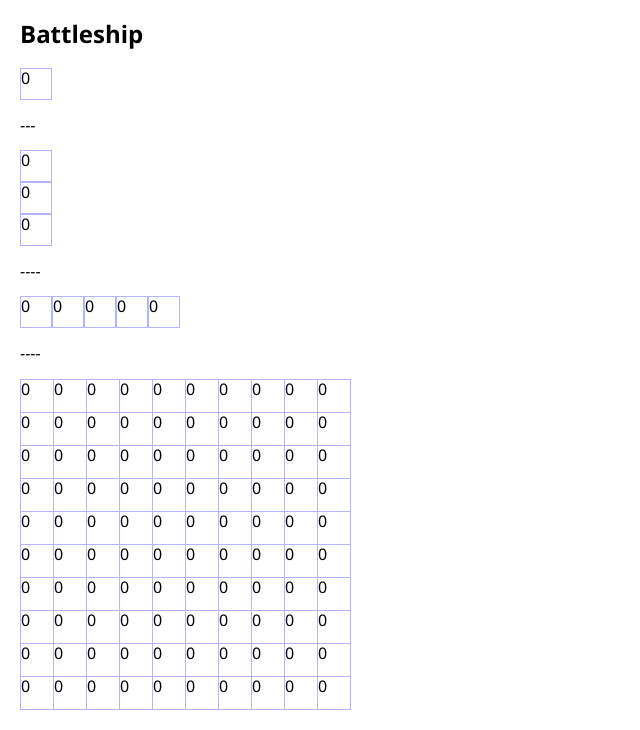
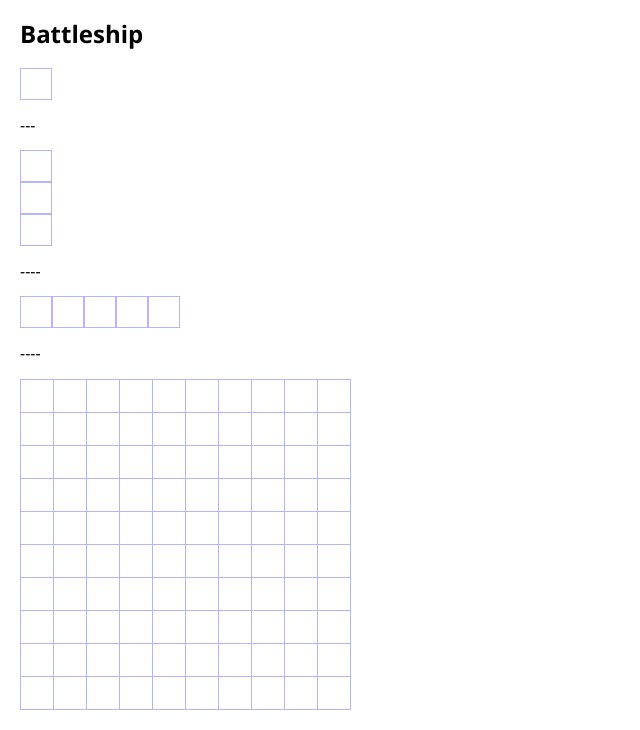
Before and after one commit to inaithani/battleship, a React (Create React App) app: page / in a window 1280 px wide. Shown: the top 730 px of the page, without its empty margins (0-640 px from the left). Built offline with nearby package versions, Linux system fonts and the light colour scheme.

Commit message:
Fixes to GridState and Ship dragging via React DND

```diff
--- a/src/App.tsx
+++ b/src/App.tsx
@@ -16,8 +16,16 @@
     const newState = [...gridState];
 
     gridStateUpdateObjects.forEach((gridStateUpdateObject) => {
-      const { cellState, rowIndex, columnIndex } = gridStateUpdateObject;
-      newState[rowIndex][columnIndex] = cellState;
+      const {
+        state,
+        rowIndex,
+        columnIndex,
+        isTarget = false,
+      } = gridStateUpdateObject;
+      newState[rowIndex][columnIndex] = {
+        isTarget,
+        state,
+      };
     });
 
     setGridState(newState);
--- a/src/components/grid/cell/Cell.module.scss
+++ b/src/components/grid/cell/Cell.module.scss
@@ -1,11 +1,19 @@
 .cell {
   background-color: #fff;
-}
-
-.cell.isOver {
-  background-color: red;
 }
 
 .isShip {
   border: 1px solid #b4b4ff;
 }
+
+.positionRelative {
+  position: relative;
+}
+
+.showDropPlaceholder {
+  border: 2px solid forestgreen;
+  position: absolute;
+  top: 0;
+  left: 0;
+  z-index: 1;
+}
--- a/src/components/grid/cell/Cell.tsx
+++ b/src/components/grid/cell/Cell.tsx
@@ -5,22 +5,17 @@
 
 export default function Cell({
   isShip = false,
-  isOver = false,
-  cellState = 0,
 }: ICellProps) {
   const size = DefaultGridDimesions.CellSize;
   const cellStyles = isShip ? { width: size - 2, height: size - 2 } : {};
   const cellClasses = classNames({
     [styles.cell]: true,
     [styles.isShip]: isShip,
-    [styles.isOver]: isOver,
   });
   return (
     <div
       className={cellClasses}
       style={cellStyles}
-    >
-      {cellState}
-    </div>
+    />
   );
 }
--- a/src/components/grid/cell/DropAwareCell.tsx
+++ b/src/components/grid/cell/DropAwareCell.tsx
@@ -1,9 +1,11 @@
 import { useState } from 'react';
 import { useDrop } from 'react-dnd';
+import classNames from 'classnames';
 import Cell from './Cell';
 import Ship from '../../ship/index';
 import { ICellProps } from './Cell.model';
-import { ItemTypes, IDragItem } from '../../../App.model';
+import { ItemTypes, IDragItem, DefaultGridDimesions } from '../../../App.model';
+import styles from './Cell.module.scss';
 
 export default function DropAwareCell({
   rowIndex,
@@ -13,7 +15,8 @@
   updateGridState,
 }: ICellProps) {
   const [item, setItem] = useState<IDragItem>({ length: 0, orientation: 'horizontal' });
-  const [{ isOver }, drop] = useDrop(() => ({
+  const [showDropPlaceholder, setShowDropPlaceholder] = useState(false);
+  const [, drop] = useDrop(() => ({
     accept: ItemTypes.Ship,
     drop: (draggedItem: IDragItem) => {
       if (draggedItem) {
@@ -25,22 +28,40 @@
         cellState,
       };
     },
-    collect: (monitor) => ({
-      isOver: monitor.isOver(),
-    }),
+    collect: (monitor) => {
+      const isOverCell = monitor.isOver();
+
+      if (isOverCell) {
+        setItem(monitor.getItem());
+        setShowDropPlaceholder(isOverCell);
+      } else {
+        setShowDropPlaceholder(false);
+      }
+      return {
+        isOver: isOverCell,
+      };
+    },
   }));
+
+  const classesMainWrapper = classNames({
+    [styles.positionRelative]: true,
+  });
+
+  const classesPlaceholder = classNames({
+    [styles.showDropPlaceholder]: showDropPlaceholder,
+  });
+
   return (
-    <div ref={drop} style={cellState ? { position: 'relative' } : {}}>
+    <div ref={drop} className={classesMainWrapper}>
       <Cell
         isShip={isShip}
         rowIndex={rowIndex}
         columnIndex={columnIndex}
-        isOver={isOver}
         cellState={cellState}
         updateGridState={updateGridState}
       />
       {
-        cellState ? (
+        cellState?.isTarget ? (
           <Ship
             updateGridState={updateGridState}
             length={item.length}
@@ -49,6 +70,17 @@
           />
         ) : null
       }
+      {
+        showDropPlaceholder ? (
+          <div
+            className={classesPlaceholder}
+            style={{
+              height: item.orientation === 'vertical' ? DefaultGridDimesions.CellSize * item.length : DefaultGridDimesions.CellSize,
+              width: item.orientation === 'horizontal' ? DefaultGridDimesions.CellSize * item.length : DefaultGridDimesions.CellSize,
+            }}
+          />
+        ) : null
+      }
     </div>
   );
 }
--- a/src/components/ship/Ship.module.scss
+++ b/src/components/ship/Ship.module.scss
@@ -10,4 +10,9 @@
   position: absolute;
   top: 0;
   border: 2px solid #00f;
+  z-index: 1;
+  > [class*='Cell_cell'] {
+    background-color: rgba(0,0,255,.05);
+    border-bottom: 0;
+  }
 }
--- a/src/components/ship/index.tsx
+++ b/src/components/ship/index.tsx
@@ -8,6 +8,7 @@
   IDragItem,
   IDropResult,
 } from '../../App.model';
+import { getCellsToUpdate } from '../../utils/index';
 import styles from './Ship.module.scss';
 
 export default function Ship({
@@ -31,14 +32,7 @@
       if (dropResult) {
         const { rowIndex, columnIndex } = dropResult;
         if (dropResult && updateGridState) {
-          const cellsToUpdate = [];
-          if (orientation === 'horizontal') {
-            let n = length - 1;
-            while (n) {
-              cellsToUpdate.push({ cellState: 1, rowIndex, columnIndex: columnIndex + n });
-              n -= 1;
-            }
-          }
+          const cellsToUpdate = getCellsToUpdate(orientation, rowIndex, columnIndex, length, 1);
           updateGridState(cellsToUpdate);
         }
       }
@@ -51,7 +45,7 @@
     [styles.isPlacedOnGrid]: isPlacedOnGrid,
   });
   return (
-    <div ref={drag} className={shipClasses} style={{ width, opacity: isDragging ? 0.5 : 1, height: isPlacedOnGrid && orientation === 'horizontal' ? DefaultGridDimesions.CellSize : 'auto' }}>
+    <div ref={drag} className={shipClasses} style={{ width, opacity: isDragging ? 0.5 : 1, height: isPlacedOnGrid && orientation === 'horizontal' ? DefaultGridDimesions.CellSize - 1 : 'auto' }}>
       {
         shipArray.map((el, index) => <Cell updateGridState={updateGridState} key={`${orientation}-${el + index}`} isShip />)
       }
--- a/src/utils/index.ts
+++ b/src/utils/index.ts
@@ -1,12 +1,52 @@
-import { GridState } from '../App.model';
+import { GridState, CellState } from '../App.model';
 
-/* eslint-disable import/prefer-default-export */
 export const getBaseGridState = (rows: number, columns: number): GridState => {
   const arrayState = new Array(rows);
+  const defaultCellState: CellState = {
+    state: 0,
+    isTarget: false,
+  };
+
   for (let i = 0; i < arrayState.length; i += 1) {
     arrayState[i] = new Array(columns);
-    arrayState[i].fill(0, 0, columns);
+    arrayState[i].fill(defaultCellState, 0, columns);
   }
 
   return arrayState;
 };
+
+export const getCellsToUpdate = (
+  orientation: any,
+  rowIndex: number,
+  columnIndex: number,
+  length: number,
+  state = 1,
+) => {
+  const cellsToUpdate = [];
+  if (length === 1) {
+    return [{
+      state: 1,
+      rowIndex,
+      columnIndex,
+      isTarget: true,
+    }];
+  }
+
+  const isVertical = orientation === 'vertical';
+
+  let n = isVertical ? rowIndex : columnIndex;
+  const indexToUse = isVertical ? rowIndex : columnIndex;
+
+  while (n < indexToUse + length) {
+    cellsToUpdate.push({
+      state,
+      rowIndex: orientation === 'vertical' ? n : rowIndex,
+      columnIndex: orientation === 'horizontal' ? n : columnIndex,
+      isTarget: false,
+    });
+    n += 1;
+  }
+
+  cellsToUpdate[0].isTarget = true;
+  return cellsToUpdate;
+};
```
Also changed, not shown: src/App.model.ts (+10 -3 lines).
